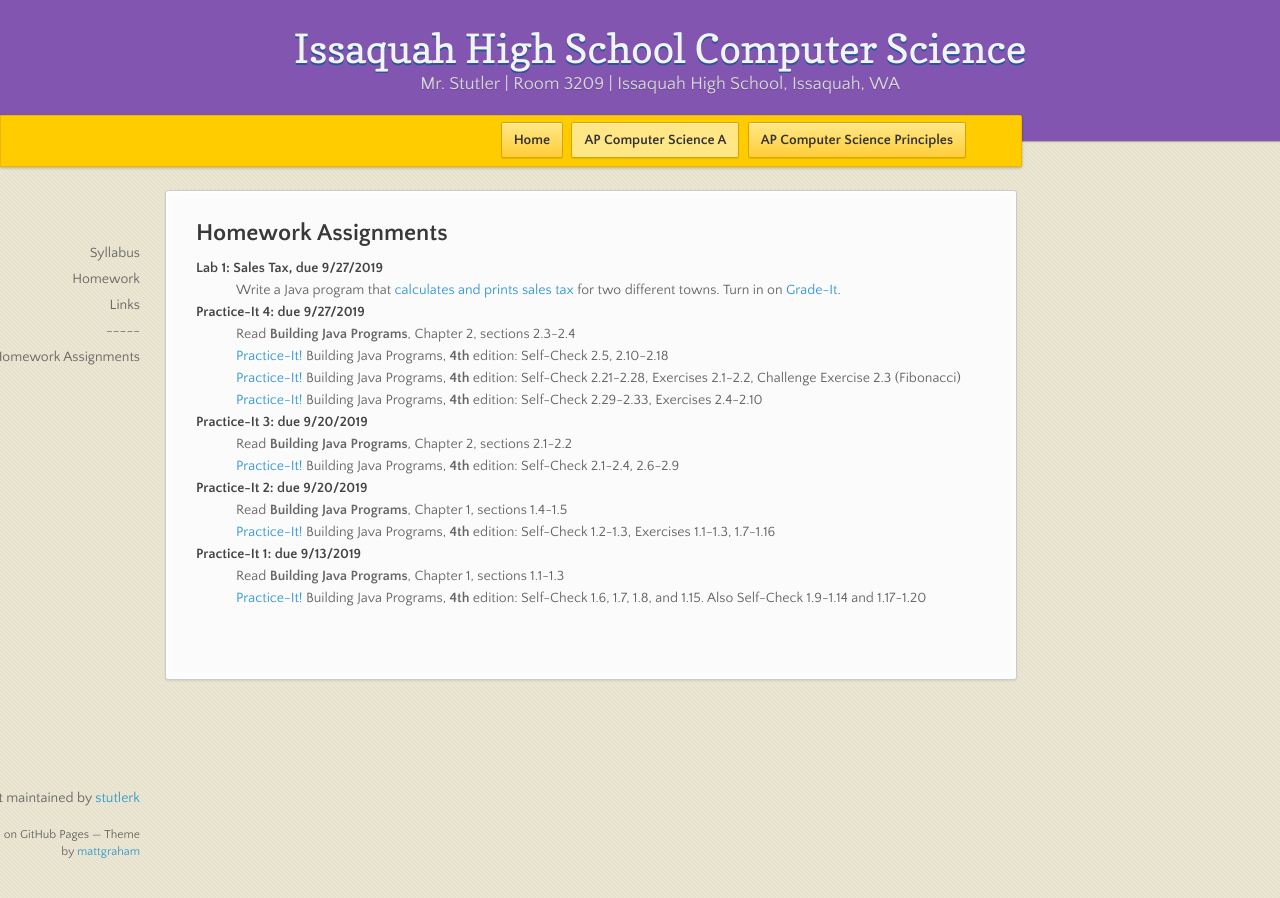
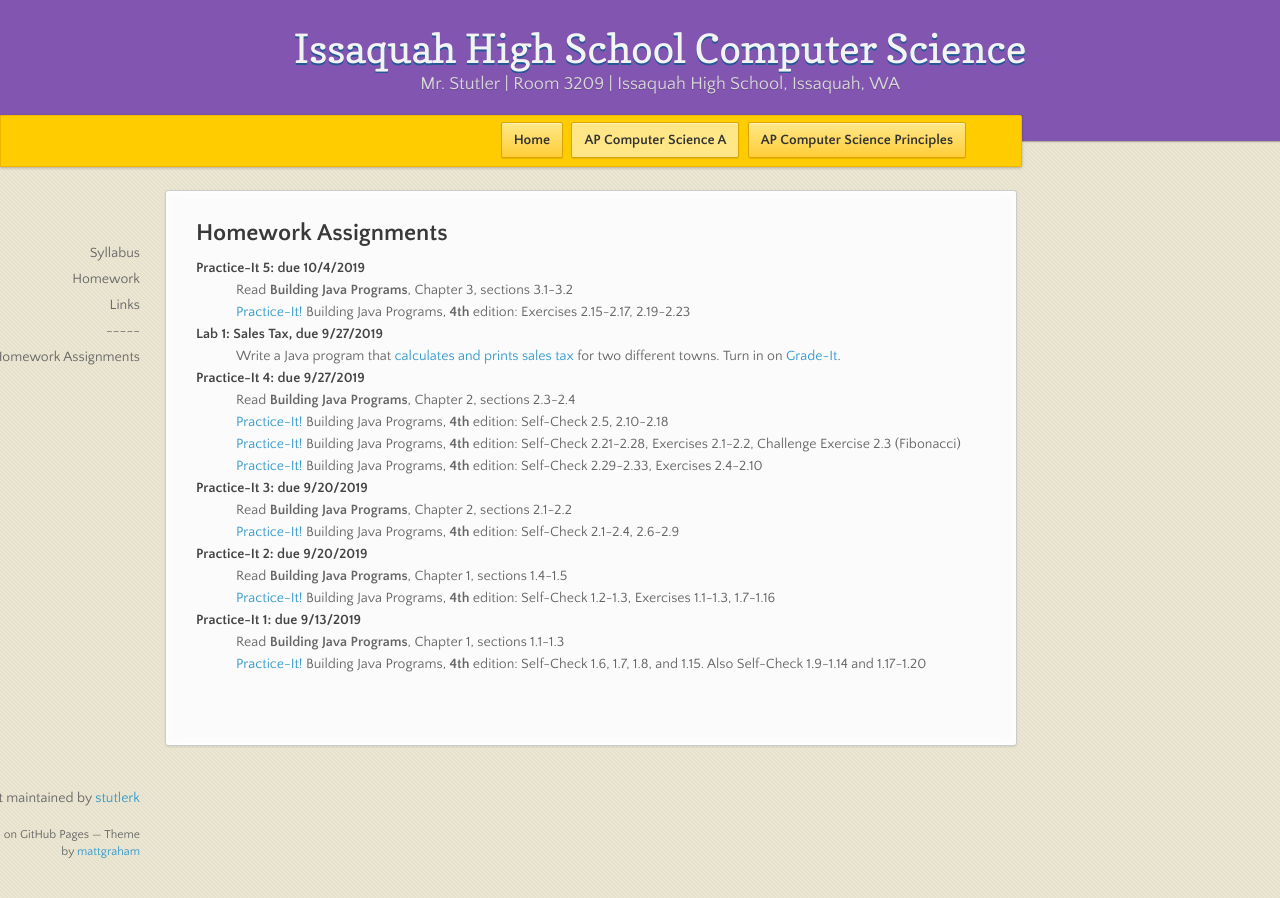
Before and after one commit to stutlerk/ihs-website, a Jekyll site: the page built from _apcsa/homework.html, in a window 1280 px wide. Built offline with Jekyll 4.4.1, drawn with Linux system fonts in a browser that asks for light colours; nearby versions of some CDN libraries.

Commit message:
Update homework.html

```diff
--- a/_apcsa/homework.html
+++ b/_apcsa/homework.html
@@ -10,6 +10,10 @@ layout: course
     <dt>Computer History Report, due 9/19/2018 at the beginning of class</dt>
     <dd><a href="https://issaquahwednet-my.sharepoint.com/personal/stutlerk_issaquah_wednet_edu/_layouts/15/guestaccess.aspx?docid=00f746ca063ec4fe89aaef3ed6d400941&authkey=AeHXKIjD7VBW10XG1QzwDCU">Computer history report assignment</a></dd>
     -->
+
+    <dt>Practice-It 5: due 10/4/2019</dt>
+    <dd>Read <b>Building Java Programs</b>, Chapter 3, sections 3.1-3.2</dd>
+    <dd><a href="https://practiceit.cs.washington.edu/" target="_blank">Practice-It!</a> Building Java Programs, <b>4th</b> edition: Exercises 2.15-2.17, 2.19-2.23</dd>
 
     <dt>Lab 1: Sales Tax, due 9/27/2019</dt>
     <dd>Write a Java program that <a href="https://issaquahwednet-my.sharepoint.com/:w:/g/personal/stutlerk_issaquah_wednet_edu/EVzb_TqwEudBhB930R4Mf_EB1RoGLve_AnQ7q7iqN6CTYA?e=5Q44x4" target="_blank">calculates and prints sales tax</a> for two different towns. Turn in on <a href="https://gradeit-hs.cs.washington.edu/issaquah/" target="_blank">Grade-It</a>.</dd>
```
